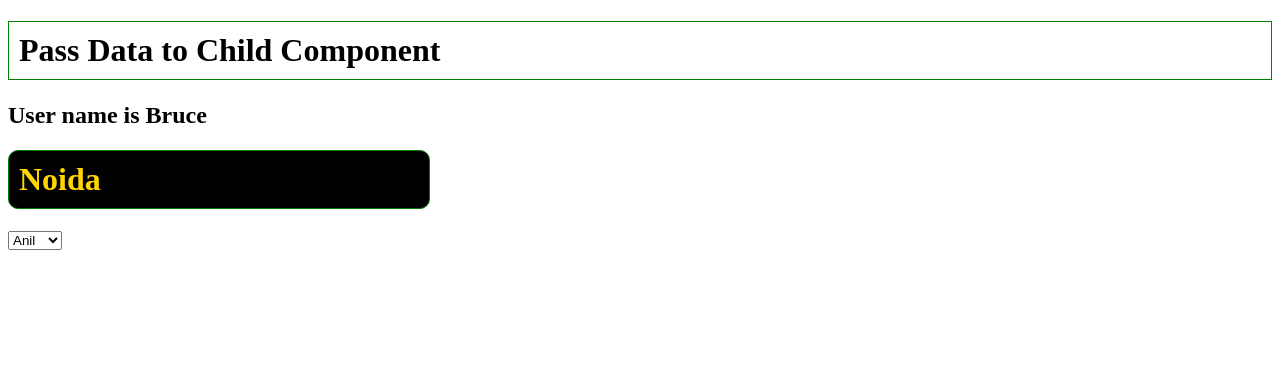
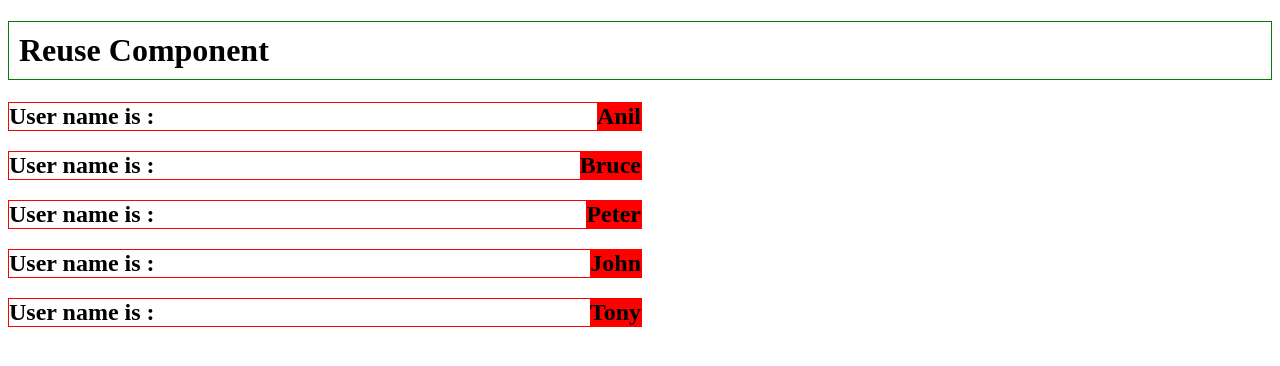
Before and after one commit to Zanna-dev/angular-v19-tutorial, an Angular app: page /user/1/1 in a window 1280 px wide. Shown: the top 366 px of the page. Built offline with nearby package versions, Linux system fonts and the light colour scheme.

Commit message:
Create Reuse Components with Pass Data to Child Components

```diff
--- a/src/app/app.component.html
+++ b/src/app/app.component.html
@@ -1,5 +1,57 @@
-<h1>Pass Data to Child Component</h1>
-<app-user [user]="userName" city="Noida"></app-user>
+<h1>Reuse Component</h1>
+@for(user of users; track user){
+    <div>
+        <app-user [user]="user"></app-user>
+    </div>
+
+}
+
+
+
+
+
+
+
+
+
+
+
+
+
+
+
+
+
+
+
+
+
+
+
+
+
+
+
+
+
+
+
+
+
+
+
+
+
+
+
+
+
+
+
+
+
+
+<!-- <app-user [user]="userName" city="Noida"></app-user>
 
 
 <select #selectedUser (change)="changeUser(selectedUser.value)" name="" id="">
@@ -7,7 +59,7 @@
     <option value="Peter">Peter</option>
     <option value="sam">Sam</option>
     <option value="tony">Tony</option>
-</select>
+</select> -->
 
 
 
@@ -173,7 +225,7 @@ formControlName="name"
 
 
 
-<!-- <input type="text" placeholder="enter name" [formControl]="name">
+<! <input type="text" placeholder="enter name" [formControl]="name">
 <br><br>
 <input type="text" placeholder="enter password" [formControl]="password">
 <br><br>
--- a/src/app/app.component.ts
+++ b/src/app/app.component.ts
@@ -19,11 +19,18 @@ import { HeaderComponent } from './header/header.component';
 
 
 export class AppComponent {
-userName = "Bruce"
+users=['Anil','Bruce','Peter','John','Tony']
 
-changeUser(val: string){
-  this.userName=val;
-}
+
+
+
+
+
+// userName = "Bruce"
+
+// changeUser(val: string){
+//   this.userName=val;
+// }
 
   }
 
--- a/src/app/home/home.component.ts
+++ b/src/app/home/home.component.ts
@@ -3,7 +3,7 @@ import { Router, RouterLink } from '@angular/router';
 
 @Component({
   selector: 'app-home',
-  imports: [RouterLink],
+  imports: [],
   templateUrl: './home.component.html',
   styleUrl: './home.component.css'
 })
--- a/src/app/user/user.component.css
+++ b/src/app/user/user.component.css
@@ -1,6 +1,16 @@
-h1{
+/* h1{
     background-color: #000;
     color: gold;
     width: 400px;
     border-radius: 10px;
+} */
+
+h2{
+    border: 1px solid red;
+    width: 50%;
+    display: flex;
+    justify-content: space-between;
 }
+h2 span{
+    background-color: red;
+}
--- a/src/app/user/user.component.html
+++ b/src/app/user/user.component.html
@@ -1,4 +1,5 @@
-<h2>User name is {{user}}</h2>
-<h1>{{city}}</h1>
+<!-- <h2>User name is {{user}}</h2>
+<h1>{{city}}</h1> -->
 
 <!-- <h1>User id is {{id}}</h1> -->
+ <h2>User name is : <span>{{user}}</span></h2>
--- a/src/app/user/user.component.ts
+++ b/src/app/user/user.component.ts
@@ -11,7 +11,7 @@ import { ActivatedRoute } from '@angular/router';
 })
 export class UserComponent {
 @Input() user:string=''
-@Input() city:string=''
+// @Input() city:string=''
 }
 
 
```
